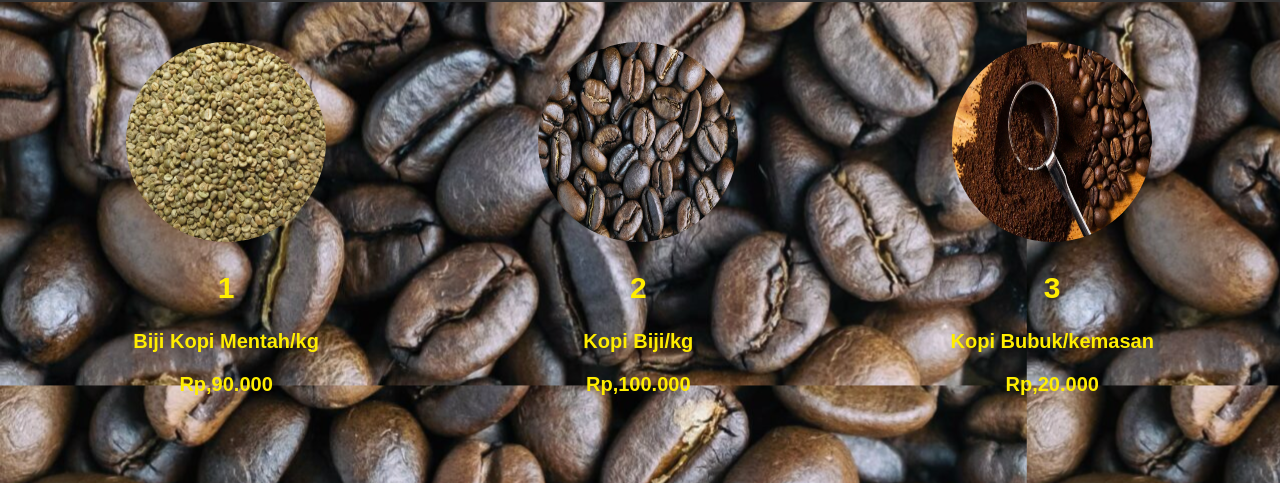
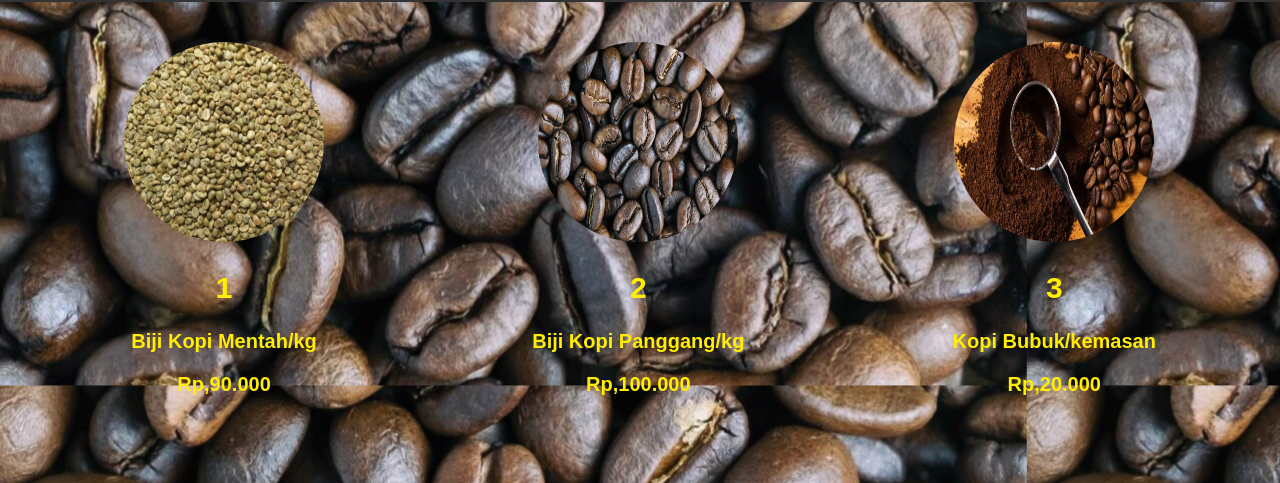
Before and after one commit to florestabajo/kopi-asli, a plain HTML site: page index.html in a window 1280 px wide. Shown: the part 298-781 px from the top of the page. Drawn offline with Linux system fonts and the light colour scheme.

Commit message:
Update index.html

```diff
--- a/index.html
+++ b/index.html
@@ -23,7 +23,7 @@
     <div class="menu-item">
         <img src="kopibiji.jpeg" alt="Coffee 1">
         <span class="price price-blink"><h2> 2</h2></span>
-        <span class="price price-blink"> <p>Kopi Biji/kg</p></span>
+        <span class="price price-blink"> <p> Biji Kopi Panggang/kg</p></span>
         <span class="price price-blink">Rp,100.000</span>
       </div>
       <div class="menu-item">
```
